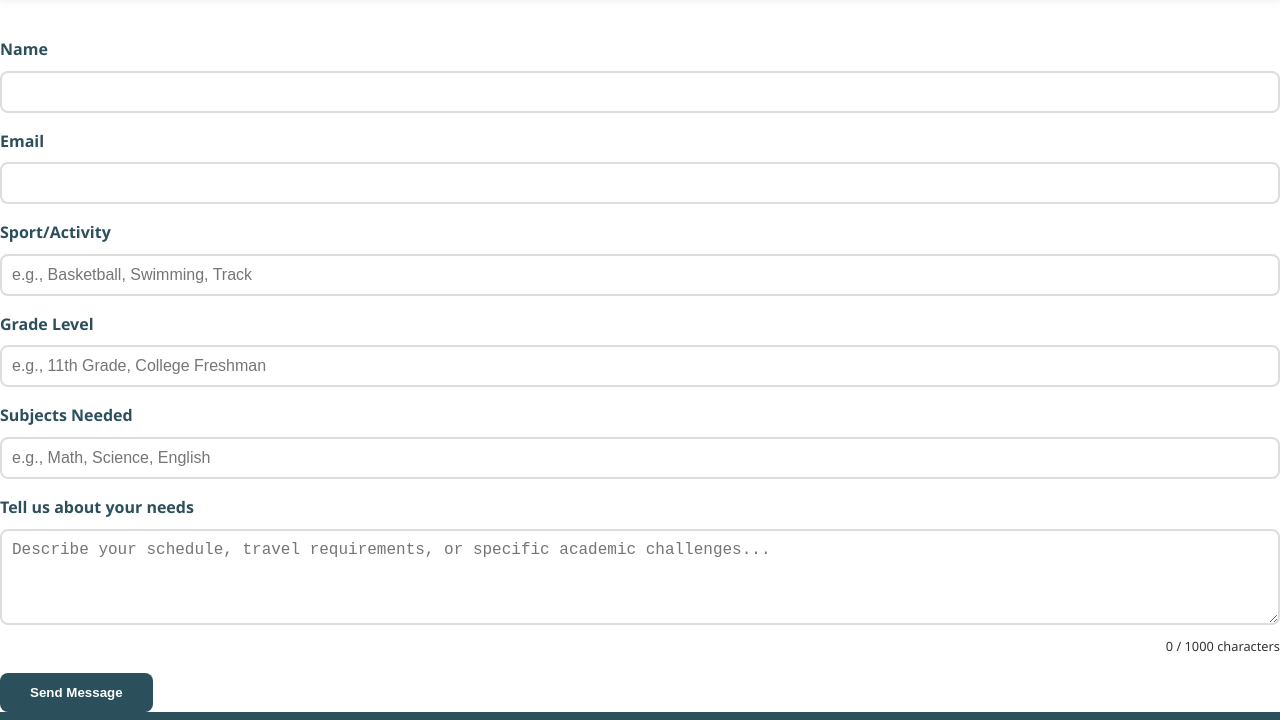
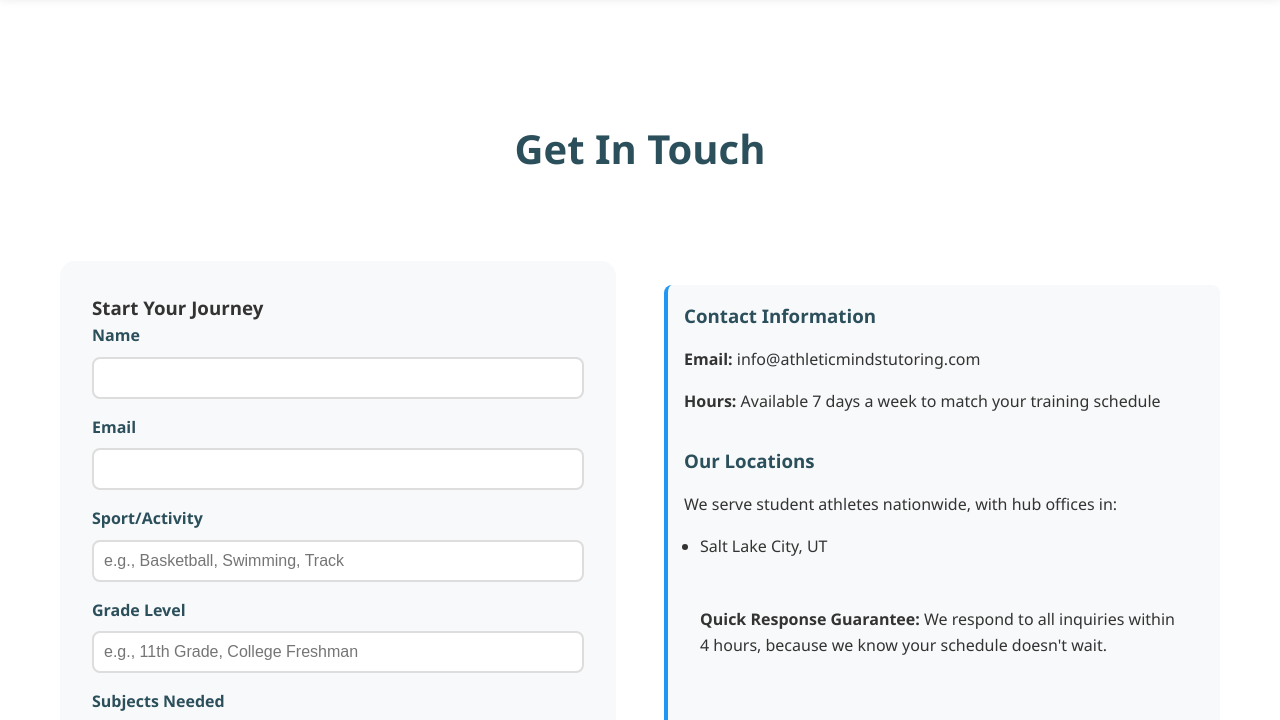
Before and after one commit to valsco/athletic-minds.github.io, a React app: page index.html in a window 1280 px wide. Both pictures are taken after a click on the link "Contact". Shown: the part 43-763 px from the top of the page. Built offline with nearby package versions, Linux system fonts and the light colour scheme.

Commit message:
Update index.html
Quick fix

```diff
--- a/index.html
+++ b/index.html
@@ -127,7 +127,14 @@
 
         <!-- Contact Page -->
 
-        <form id="contact-form" action="https://script.google.com/macros/s/AKfycbxP1L3eyYranYWE5EeQ1RsVry7CIlEpJBV_Jzvxu1LDY0yC_wOyh5TuTZyTXvVF-i4/exec" method="POST">
+ <div id="contact" class="page">
+            <section style="padding: 80px 0;">
+                <div class="container">
+                    <h2 class="section-title">Get In Touch</h2>
+                    <div class="contact-content">
+                        <div class="contact-form">
+                            <h3>Start Your Journey</h3>
+                            <form id="contact-form">
                                 <div class="form-group">
                                     <label for="name">Name</label>
                                     <input type="text" id="name" name="name" required>
@@ -154,6 +161,26 @@
                                 </div>
                                 <button type="submit" class="submit-button">Send Message</button>
                             </form>
+                        </div>
+                        <div class="contact-info">
+                            <h3>Contact Information</h3>
+                            <p><strong>Email:</strong> info@athleticmindstutoring.com</p>
+                            <p><strong>Hours:</strong> Available 7 days a week to match your training schedule</p>
+
+                            <h3 style="margin-top: 2rem;">Our Locations</h3>
+                            <p>We serve student athletes nationwide, with hub offices in:</p>
+                            <ul style="margin-left: 1rem; margin-top: 1rem;">
+                                <li>Salt Lake City, UT</li>
+                            </ul>
+
+                            <div style="margin-top: 2rem; padding: 1rem; background: var(--light-gray); border-radius: 8px;">
+                                <strong>Quick Response Guarantee:</strong> We respond to all inquiries within 4 hours, because we know your schedule doesn't wait.
+                            </div>
+                        </div>
+                    </div>
+                </div>
+            </section>
+        </div>
 
     </main>
 
```
Lines whose indentation alone changed are shown as unchanged.
